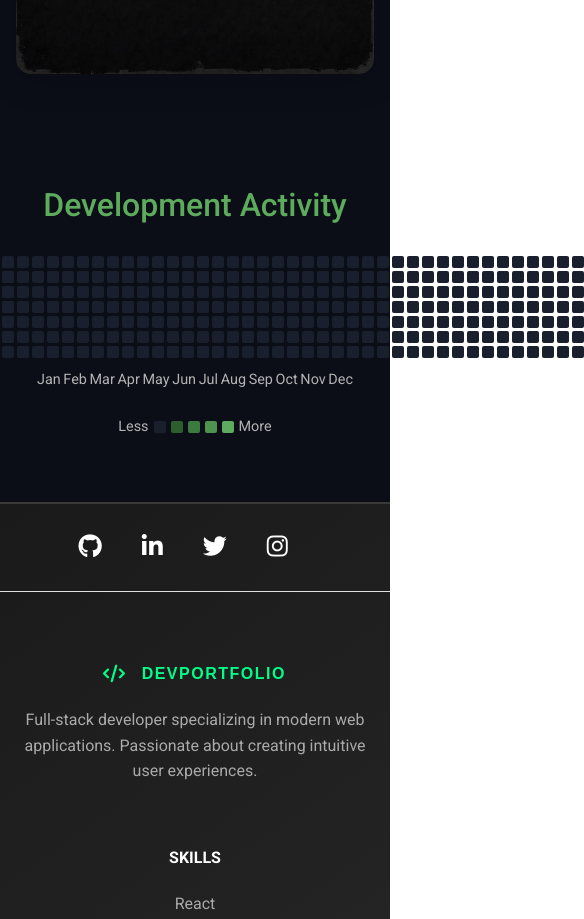
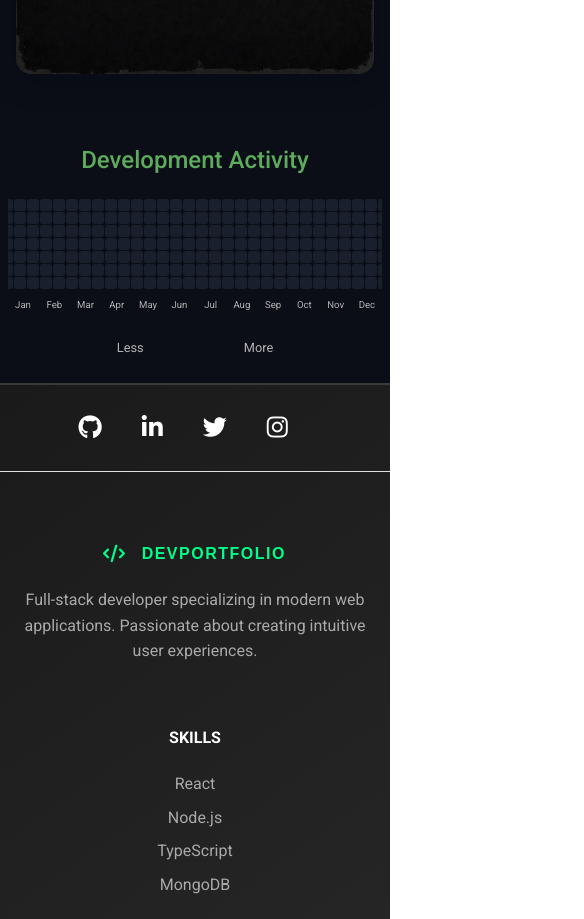
Before and after one commit to RahimiMirzo/Portfolio, a React (Vite) app: page / in a window 390 px wide. Shown: the part 8160-9079 px from the top of the page, 584 px wide, since content can reach past the window. Built offline with nearby package versions, Linux system fonts and the light colour scheme.

Commit message:
fix github activity

```diff
--- a/src/components/pages/main/mainSection6/MainSection6.jsx
+++ b/src/components/pages/main/mainSection6/MainSection6.jsx
@@ -1,13 +1,14 @@
 import React from "react";
 import styles from "./MainSection6.module.css";
 
-// Функция для генерации случайного оттенка зеленого
+// Улучшенная функция генерации оттенков зеленого
 const getRandomGreen = () => {
-  const g = Math.floor(Math.random() * 156) + 100; // Зеленый канал: 100-255
-  return `#00${g.toString(16).padStart(2, '0')}00`;
+  const r = Math.floor(Math.random() * 50);
+  const g = Math.floor(Math.random() * 155) + 100;
+  const b = Math.floor(Math.random() * 50);
+  return `#${r.toString(16).padStart(2, '0')}${g.toString(16).padStart(2, '0')}${b.toString(16).padStart(2, '0')}`;
 };
 
-// Пример данных активности
 const activityData = [
   { date: "2023-10-01", count: 2 },
   { date: "2023-10-02", count: 5 },
@@ -18,7 +19,6 @@ const activityData = [
   { date: "2023-10-07", count: 4 },
 ];
 
-// Функция для генерации сетки активности
 const generateActivityGrid = () => {
   const grid = [];
   for (let i = 0; i < 52; i++) {
@@ -28,7 +28,7 @@ const generateActivityGrid = () => {
       date.setDate(date.getDate() - (52 - i) * 7 + j);
       const dateStr = date.toISOString().split("T")[0];
       const activity = activityData.find(a => a.date === dateStr);
-      const randomColor = getRandomGreen(); // Генерация случайного цвета
+      const randomColor = getRandomGreen();
       week.push(
         <div
           key={`${i}-${j}`}
@@ -39,7 +39,7 @@ const generateActivityGrid = () => {
           <div
             className={styles.innerFill}
             data-count={activity ? activity.count : 0}
-            style={{ backgroundColor: randomColor }} // Применение случайного цвета
+            style={{ backgroundColor: randomColor }}
           />
         </div>
       );
@@ -56,8 +56,9 @@ function MainSection6() {
       <div className={styles.gridContainer}>
         <div className={styles.grid}>{generateActivityGrid()}</div>
         <div className={styles.monthsLabel}>
-          {["Jan", "Feb", "Mar", "Apr", "May", "Jun", "Jul", "Aug", "Sep", "Oct", "Nov", "Dec"].map((month, i) => (
-            <span key={i}>{month}</span>
+          {["Jan", "Feb", "Mar", "Apr", "May", "Jun",
+            "Jul", "Aug", "Sep", "Oct", "Nov", "Dec"].map((month, i) => (
+            <span key={i} className={styles.monthItem}>{month}</span>
           ))}
         </div>
       </div>
--- a/src/components/pages/main/mainSection6/MainSection6.module.css
+++ b/src/components/pages/main/mainSection6/MainSection6.module.css
@@ -1,38 +1,40 @@
 .activitySection {
-  padding: 4rem 2rem;
+  padding: 2rem 1rem;
   background-color: #0b0e17;
   text-align: center;
 }
 
 .activitySection h2 {
-  font-size: 2rem;
+  font-size: 1.5rem;
   color: #5dac5d;
-  margin-bottom: 2rem;
+  margin-bottom: 1.5rem;
 }
 
 .gridContainer {
   display: flex;
   flex-direction: column;
   align-items: center;
-  gap: 10px;
+  gap: 8px;
+  overflow-x: auto;
+  padding-bottom: 10px;
 }
 
 .grid {
   display: flex;
-  gap: 3px;
+  gap: 2px;
 }
 
 .week {
   display: flex;
   flex-direction: column;
-  gap: 3px;
+  gap: 2px;
 }
 
 .cell {
-  width: 12px;
-  height: 12px;
+  width: 16px;
+  height: 16px;
   background-color: #1a1f2e;
-  border-radius: 2px;
+  border-radius: 3px;
   position: relative;
   overflow: hidden;
   transition: transform 0.2s ease, box-shadow 0.2s ease;
@@ -47,7 +49,6 @@
   transition: height 0.2s ease;
 }
 
-/* Оставляем правила для высоты, убираем background-color */
 .cell[data-count="1"] .innerFill {
   height: 25%;
 }
@@ -75,8 +76,14 @@
   width: 100%;
   max-width: 624px;
   color: #b3b3b3;
-  font-size: 0.9rem;
+  font-size: 0.8rem;
   padding: 0 5px;
+  gap: 8px;
+}
+
+.monthItem {
+  flex-shrink: 1;
+  min-width: 28px;
 }
 
 .legend {
@@ -84,33 +91,63 @@
   justify-content: center;
   align-items: center;
   gap: 5px;
-  margin-top: 1.5rem;
+  margin-top: 1rem;
   color: #b3b3b3;
-  font-size: 0.9rem;
+  font-size: 0.8rem;
+  flex-wrap: wrap;
 }
 
 .legendCell {
-  width: 12px;
-  height: 12px;
-  border-radius: 2px;
+  width: 16px;
+  height: 16px;
+  border-radius: 3px;
 }
 
-.legendCell[data-level="0"] {
-  background-color: #1a1f2e;
+/* Медиа-запросы для мобильной адаптации */
+@media (max-width: 768px) {
+  .activitySection {
+    padding: 1.5rem 0.5rem;
+  }
+
+  .cell {
+    width: 14px;
+    height: 14px;
+  }
+
+  .monthsLabel {
+    font-size: 0.7rem;
+    gap: 4px;
+  }
+
+  .monthItem {
+    min-width: 24px;
+  }
+
+  .legendCell {
+    width: 14px;
+    height: 14px;
+  }
 }
 
-.legendCell[data-level="1"] {
-  background-color: #2c5f2d;
+@media (max-width: 480px) {
+  .grid {
+    gap: 1px;
+  }
+
+  .week {
+    gap: 1px;
+  }
+
+  .cell {
+    width: 12px;
+    height: 12px;
+  }
+
+  .monthsLabel {
+    font-size: 0.6rem;
+  }
+
+  .monthItem {
+    min-width: 20px;
+  }
 }
-
-.legendCell[data-level="2"] {
-  background-color: #3d7a3f;
-}
-
-.legendCell[data-level="3"] {
-  background-color: #4d934d;
-}
-
-.legendCell[data-level="4"] {
-  background-color: #5dac5d;
-}
```
